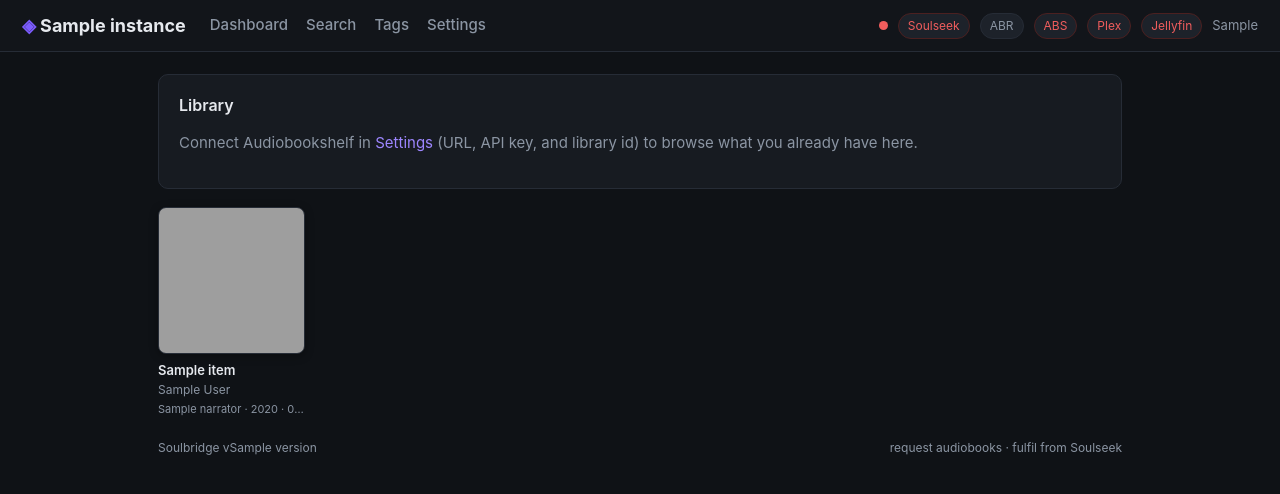
After one commit to Natrosity/soulbridge, a FastAPI app: template src/soulbridge/web/templates/library.html in a window 1280 px wide. The commit adds this page. Shown: the top 494 px of the page. Run offline with FastAPI, Linux system fonts and the light colour scheme; the template is opened without the code that fills it: most values are stand-ins (such as "Sample title", 1, 10 or a date in 2020); parts of the project's set-up code (start-up, migrations or seed data) failed here and were passed over; grey boxes are pictures that could not be loaded.

Commit message:
v0.4.0: Library tab
Browse what you already own, pulled from Audiobookshelf: a paginated cover grid
with title, author, narrator, year and duration. Covers are proxied through
Soulbridge so the ABS token never reaches the browser. The tab only appears when
a library source is configured. Plex/Jellyfin sources can follow the same shape.

Co-Authored-By: Claude Opus 4.8 <noreply@anthropic.com>

```diff
--- a/pyproject.toml
+++ b/pyproject.toml
@@ -1,6 +1,6 @@
 [project]
 name = "soulbridge"
-version = "0.3.0"
+version = "0.4.0"
 description = "Request audiobooks and fulfil them from Soulseek. The audiobook bridge between AudioBookRequest / the *arr stack and slskd."
 readme = "README.md"
 requires-python = ">=3.11"
--- a/src/soulbridge/__init__.py
+++ b/src/soulbridge/__init__.py
@@ -1,3 +1,3 @@
 """Soulbridge — request audiobooks and fulfil them from Soulseek."""
 
-__version__ = "0.3.0"
+__version__ = "0.4.0"
--- a/src/soulbridge/web/server.py
+++ b/src/soulbridge/web/server.py
@@ -8,11 +8,12 @@ from pathlib import Path
 from typing import Any, Optional
 
 from fastapi import FastAPI, Form, Request
-from fastapi.responses import HTMLResponse, JSONResponse, RedirectResponse
+from fastapi.responses import HTMLResponse, JSONResponse, RedirectResponse, Response
 from fastapi.staticfiles import StaticFiles
 from fastapi.templating import Jinja2Templates
 
 from .. import __version__, db, settings
+from ..clients.abs import ABS
 from ..core import worker
 
 HERE = Path(__file__).parent
@@ -43,6 +44,8 @@ def _ctx(request: Request, **extra: Any) -> dict[str, Any]:
         "request": request, "version": __version__,
         "instance": settings.get("instance_name") or "Soulbridge",
         "wstatus": worker.STATUS, "badges": STATUS_BADGES,
+        "library_available": bool(settings.get("abs_url") and settings.get("abs_api_key")
+                                  and settings.get("abs_library_id")),
     }
     ctx.update(extra)
     return ctx
@@ -132,6 +135,34 @@ def tags_page(request: Request):
     ))
 
 
+@app.get("/library", response_class=HTMLResponse)
+def library_page(request: Request, page: int = 0):
+    url, key, lib = settings.get("abs_url"), settings.get("abs_api_key"), settings.get("abs_library_id")
+    configured = bool(url and key and lib)
+    per, items, total = 48, [], 0
+    if configured:
+        a = ABS(url, key)
+        items, total = a.library_items(lib, limit=per, page=max(0, page), sort="addedAt", desc=True)
+        a.close()
+    pages = (total + per - 1) // per if per else 1
+    return templates.TemplateResponse(request, "library.html", _ctx(
+        request, items=items, total=total, page=max(0, page), pages=pages, configured=configured,
+    ))
+
+
+@app.get("/library/cover/{item_id}")
+def library_cover(item_id: str):
+    url, key = settings.get("abs_url"), settings.get("abs_api_key")
+    if not (url and key):
+        return Response(status_code=404)
+    a = ABS(url, key)
+    data, ct = a.item_cover(item_id)
+    a.close()
+    if not data:
+        return Response(status_code=404)
+    return Response(content=data, media_type=ct, headers={"Cache-Control": "public, max-age=86400"})
+
+
 @app.get("/settings", response_class=HTMLResponse)
 def settings_page(request: Request, saved: int = 0):
     grouped: dict[str, list[Any]] = {g: [] for g in settings.groups()}
--- a/src/soulbridge/web/static/style.css
+++ b/src/soulbridge/web/static/style.css
@@ -146,6 +146,25 @@ tr.rejected { opacity: 0.5; }
 .act-keep .fbadge { color: var(--warn); border-color: #4a3b1e; }
 .fvals .fold, .fvals .fnew { display: inline; overflow-wrap: anywhere; }
 
+/* Library page */
+.libgrid {
+  display: grid; gap: 16px; margin-bottom: 18px;
+  grid-template-columns: repeat(auto-fill, minmax(140px, 1fr));
+}
+.libcard { min-width: 0; }
+.libcover {
+  aspect-ratio: 1 / 1; border-radius: 8px; overflow: hidden; background: var(--panel2);
+  border: 1px solid var(--line); box-shadow: 0 2px 8px rgba(0,0,0,.35);
+}
+.libcover img { width: 100%; height: 100%; object-fit: cover; display: block; }
+.libtitle { margin-top: 8px; font-size: 13px; font-weight: 600; line-height: 1.3;
+  overflow: hidden; display: -webkit-box; -webkit-line-clamp: 2; -webkit-box-orient: vertical; }
+.libauthor { font-size: 12px; color: var(--muted); margin-top: 2px; overflow: hidden;
+  white-space: nowrap; text-overflow: ellipsis; }
+.libmeta { font-size: 11px; color: var(--muted); margin-top: 2px; overflow: hidden;
+  white-space: nowrap; text-overflow: ellipsis; }
+.pager { display: flex; align-items: center; justify-content: center; gap: 16px; margin: 8px 0 20px; }
+
 footer { max-width: 1000px; margin: 10px auto 40px; padding: 0 18px; display: flex; justify-content: space-between; color: var(--muted); font-size: 12px; }
 
 @media (max-width: 640px) {
--- a/src/soulbridge/web/templates/base.html
+++ b/src/soulbridge/web/templates/base.html
@@ -17,6 +17,7 @@
   <nav>
     <a href="/">Dashboard</a>
     <a href="/search">Search</a>
+    {% if library_available %}<a href="/library">Library</a>{% endif %}
     <a href="/tags">Tags</a>
     <a href="/settings">Settings</a>
   </nav>
--- /dev/null
+++ b/src/soulbridge/web/templates/library.html
@@ -0,0 +1,42 @@
+{% extends "base.html" %}
+{% block title %}Library · {{ instance }}{% endblock %}
+{% block content %}
+<section class="panel">
+  <h2>Library
+    {% if configured %}<span class="muted">({{ total }} in Audiobookshelf)</span>{% endif %}
+  </h2>
+  {% if not configured %}
+    <p class="empty">Connect Audiobookshelf in <a href="/settings">Settings</a> (URL, API key, and
+      library id) to browse what you already have here.</p>
+  {% elif not items %}
+    <p class="empty">No books found in that Audiobookshelf library.</p>
+  {% endif %}
+</section>
+
+{% if items %}
+<div class="libgrid">
+  {% for b in items %}
+  <div class="libcard" title="{{ b.title }}{% if b.author %} — {{ b.author }}{% endif %}">
+    <div class="libcover">
+      <img src="/library/cover/{{ b.id }}" alt="" loading="lazy">
+    </div>
+    <div class="libtitle">{{ b.title }}</div>
+    <div class="libauthor">{{ b.author or 'Unknown author' }}</div>
+    <div class="libmeta">
+      {% if b.narrator %}{{ b.narrator }}{% endif %}
+      {% if b.year %}{% if b.narrator %} · {% endif %}{{ b.year }}{% endif %}
+      {% if b.duration_min %} · {{ (b.duration_min // 60) }}h {{ (b.duration_min % 60) }}m{% endif %}
+    </div>
+  </div>
+  {% endfor %}
+</div>
+
+{% if pages > 1 %}
+<div class="pager">
+  {% if page > 0 %}<a class="btn" href="/library?page={{ page - 1 }}">← Prev</a>{% endif %}
+  <span class="muted">Page {{ page + 1 }} of {{ pages }}</span>
+  {% if page + 1 < pages %}<a class="btn" href="/library?page={{ page + 1 }}">Next →</a>{% endif %}
+</div>
+{% endif %}
+{% endif %}
+{% endblock %}
```
Also changed, not shown: src/soulbridge/clients/abs.py (+46 -0 lines), README.md.
